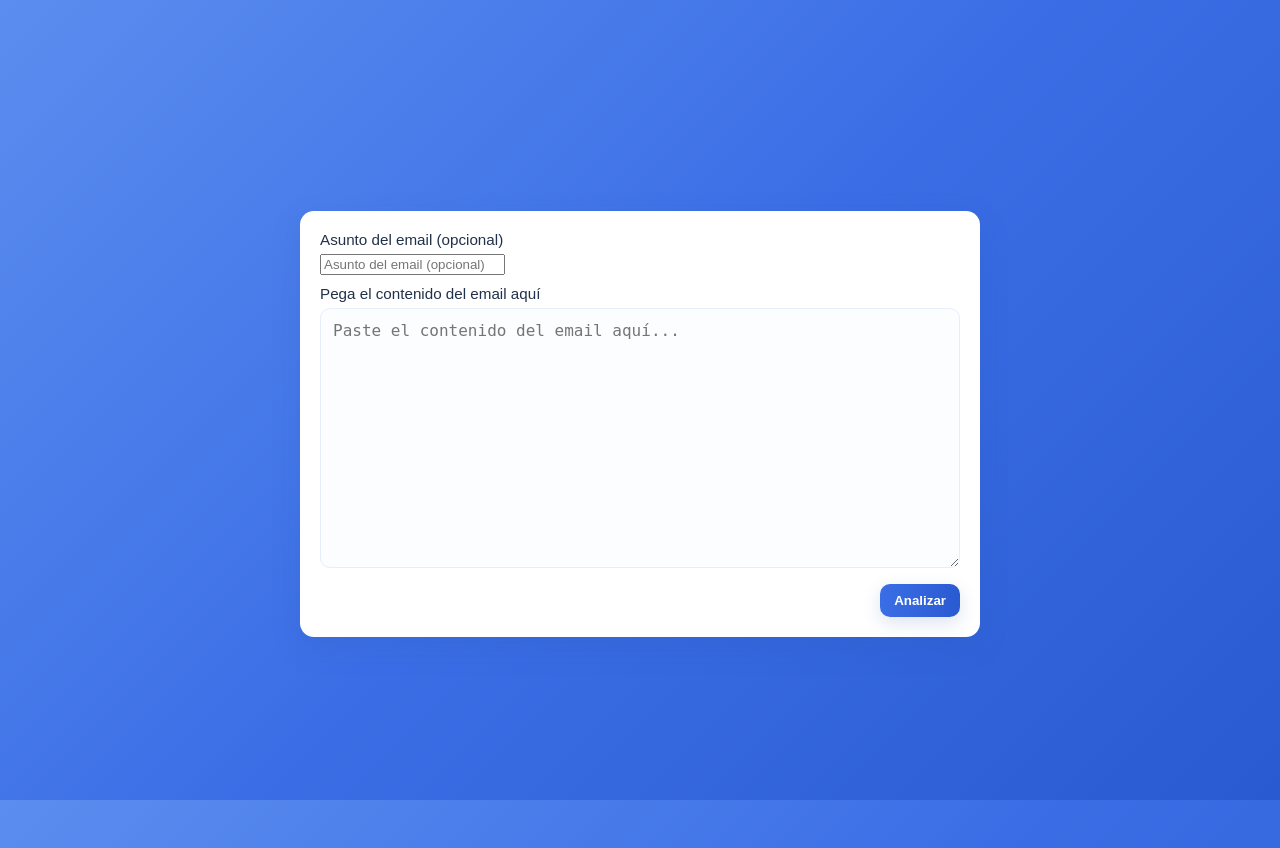
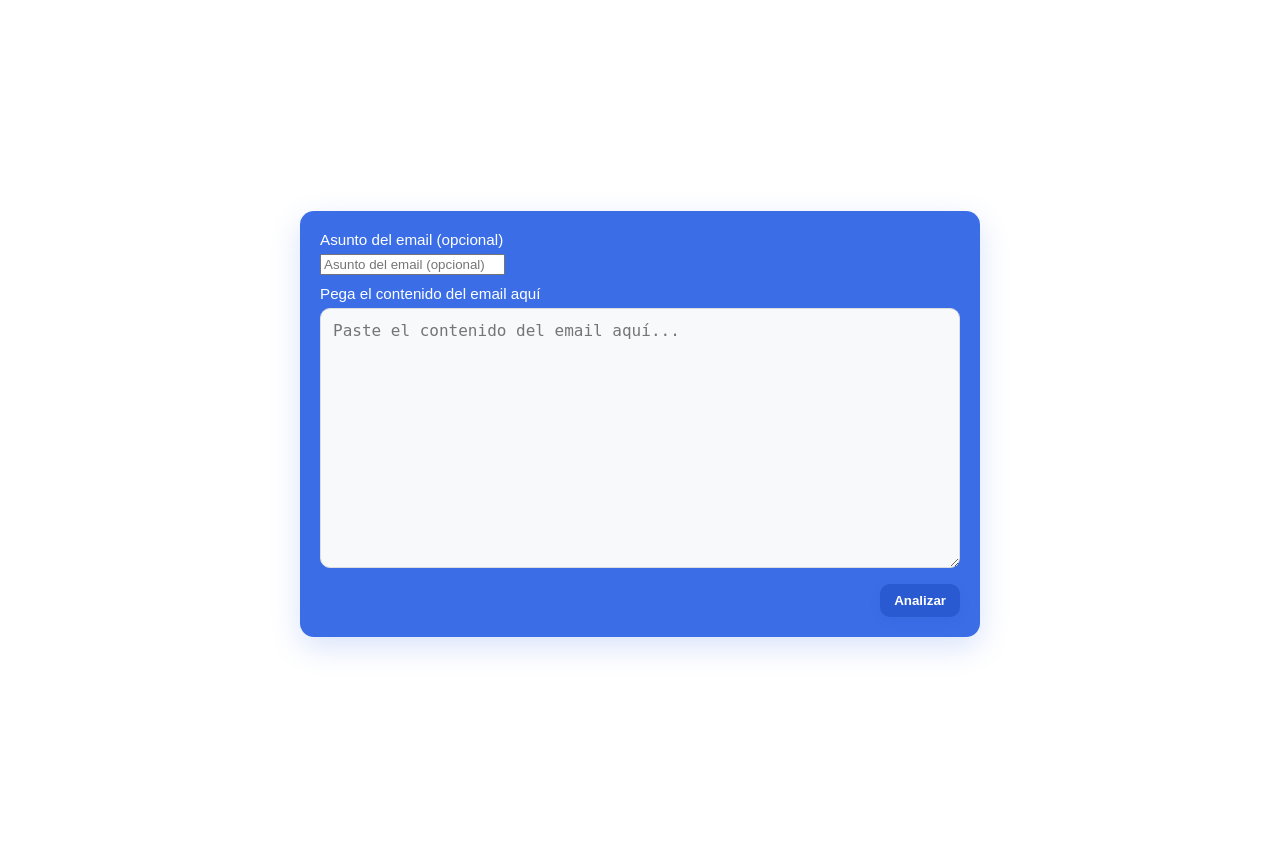
Before and after one commit to Sonia2004/naive, a Django app: page / in a window 1280 px wide. Run offline with Django 5.2, Linux system fonts and the light colour scheme; parts of the project's set-up code (start-up, migrations or seed data) failed here and were passed over.

Commit message:
Remove history button and change to white background with blue containers

```diff
--- a/detector/templates/detector/index.html
+++ b/detector/templates/detector/index.html
@@ -7,20 +7,20 @@
     <title>Detector</title>
     <style>
       html,body{height:100%;margin:0;font-family:Arial,Helvetica,sans-serif}
-      /* soothing blue background gradient */
-      body{background:linear-gradient(135deg,#5b8def 0%,#3b6ee6 50%,#2a5ad1 100%);color:#222}
+      /* white background */
+      body{background:#ffffff;color:#222}
       .wrap{min-height:100%;display:flex;align-items:center;justify-content:center;padding:24px}
-      /* white box with rounded corners and subtle blue shadow */
-      .box{width:640px;max-width:92%;background:#ffffff;border-radius:14px;padding:20px;box-shadow:0 10px 30px rgba(41,82,160,0.15)}
-      /* inputs and textarea: rounded, subtle border and blue focus */
-      .input, textarea{width:100%;box-sizing:border-box;border:1px solid #e6eefc;border-radius:10px;padding:12px;font-size:1rem;background:#fbfdff}
+      /* blue box with rounded corners */
+      .box{width:640px;max-width:92%;background:#3b6ee6;border-radius:14px;padding:20px;box-shadow:0 10px 30px rgba(59,110,230,0.2)}
+      /* inputs and textarea: rounded with focus */
+      .input, textarea{width:100%;box-sizing:border-box;border:1px solid #ddd;border-radius:10px;padding:12px;font-size:1rem;background:#f8f9fa}
       textarea{height:260px;resize:vertical}
-      .input:focus, textarea:focus{outline:none;border-color:#3b6ee6;box-shadow:0 6px 20px rgba(59,110,230,0.12)}
+      .input:focus, textarea:focus{outline:none;border-color:#2a5ad1;box-shadow:0 6px 20px rgba(42,90,209,0.15)}
       .submit-row{display:flex;justify-content:flex-end;margin-top:12px}
-      /* nicer blue button with subtle shadow and hover */
-      .btn{background:linear-gradient(90deg,#3b6ee6,#2a5ad1);color:#fff;border:none;padding:9px 14px;border-radius:10px;cursor:pointer;font-weight:600;box-shadow:0 6px 18px rgba(41,82,160,0.16);transition:transform .12s ease,box-shadow .12s ease}
-      .btn:hover{transform:translateY(-2px);box-shadow:0 12px 30px rgba(41,82,160,0.22)}
-      label{display:block;font-size:0.95rem;margin-bottom:6px;color:#21314a}
+      /* button styling */
+      .btn{background:#2a5ad1;color:#fff;border:none;padding:9px 14px;border-radius:10px;cursor:pointer;font-weight:600;box-shadow:0 4px 12px rgba(42,90,209,0.2);transition:transform .12s ease,box-shadow .12s ease}
+      .btn:hover{transform:translateY(-2px);box-shadow:0 8px 20px rgba(42,90,209,0.3)}
+      label{display:block;font-size:0.95rem;margin-bottom:6px;color:#fff;font-weight:500}
     </style>
   </head>
   <body>
--- a/detector/templates/detector/result.html
+++ b/detector/templates/detector/result.html
@@ -82,9 +82,6 @@
                     <a href="{% url 'detector:index' %}" class="btn btn-custom btn-custom-primary">
                         ← Analizar otro email
                     </a>
-                    <a href="{% url 'detector:history' %}" class="btn btn-outline-primary btn-custom">
-                        Ver historial →
-                    </a>
                 </div>
             </div>
         </div>
```
